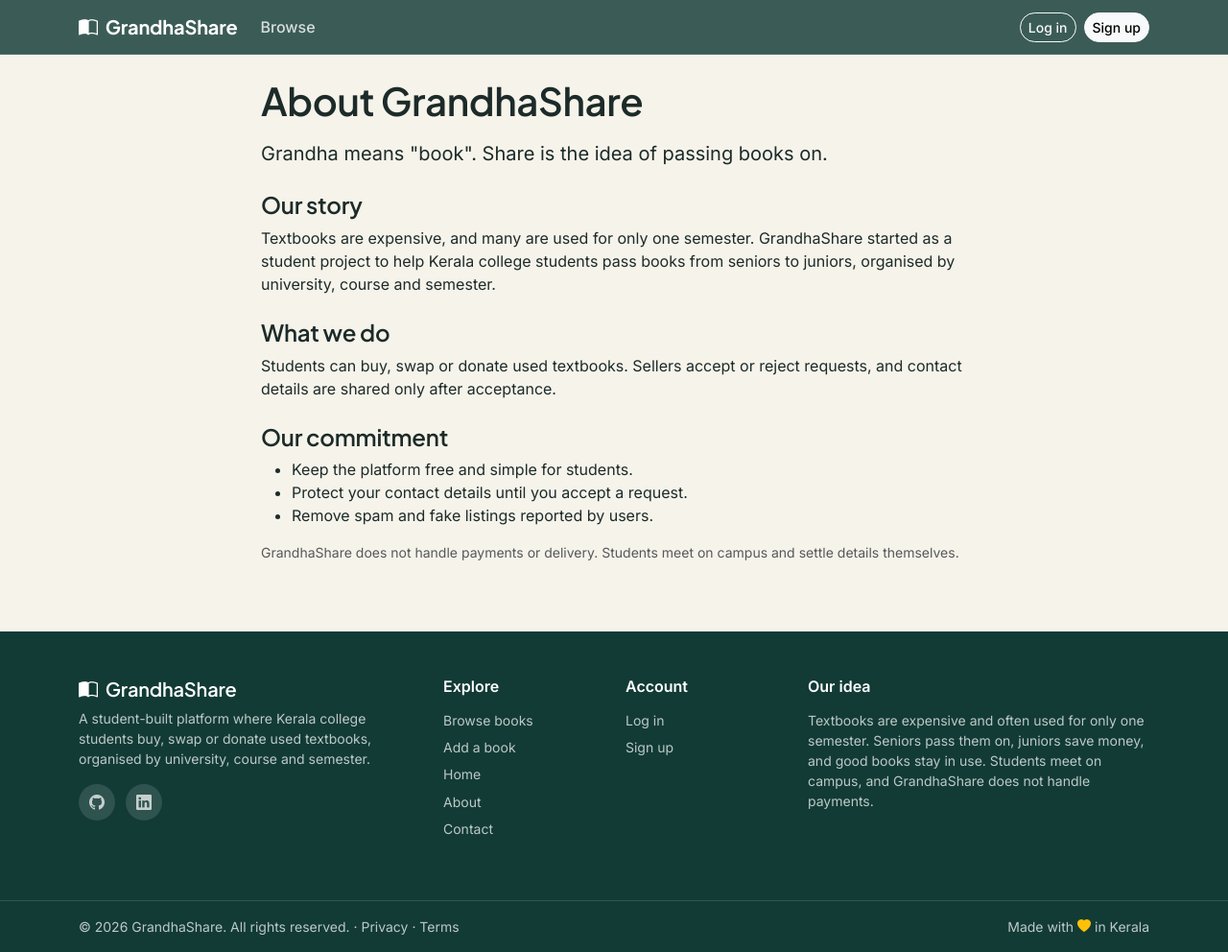
After one commit to merinks2004/grandhashare, a Django app: page /about/ in a window 1280 px wide. The commit adds this page. Shown: the whole page at 96% size. Run offline with Django 5.2, Linux system fonts and the light colour scheme.

Commit message:
Add About, Contact, Privacy and Terms pages with footer links

```diff
--- a/listings/urls.py
+++ b/listings/urls.py
@@ -12,4 +12,8 @@ urlpatterns = [
     path("books/<int:pk>/delete/", views.delete_listing, name="delete_listing"),
     path("books/<int:pk>/complete/", views.complete_listing, name="complete_listing"),
     path("books/<int:pk>/reopen/", views.reopen_listing, name="reopen_listing"),
+    path("about/", views.about, name="about"),
+    path("contact/", views.contact, name="contact"),
+    path("privacy/", views.privacy, name="privacy"),
+    path("terms/", views.terms, name="terms"),
 ]
--- a/listings/views.py
+++ b/listings/views.py
@@ -196,3 +196,19 @@ def reopen_listing(request, pk):
         listing.save()
         messages.success(request, "The book is available again.")
     return redirect("my_listings")
+
+
+def about(request):
+    return render(request, "pages/about.html")
+
+
+def contact(request):
+    return render(request, "pages/contact.html")
+
+
+def privacy(request):
+    return render(request, "pages/privacy.html")
+
+
+def terms(request):
+    return render(request, "pages/terms.html")
--- a/templates/base.html
+++ b/templates/base.html
@@ -69,8 +69,8 @@
                 <div class="col-lg-4">
                     <h5 class="text-white"><i class="bi bi-book-half me-2"></i>GrandhaShare</h5>
                     <p class="small">A student-built platform where Kerala college students buy, swap or donate used textbooks, organised by university, course and semester.</p>
-                    <a class="social-link" href="https://github.com/YOUR-USERNAME" target="_blank" rel="noopener" aria-label="GitHub"><i class="bi bi-github"></i></a>
-                    <a class="social-link" href="https://www.linkedin.com/in/YOUR-PROFILE" target="_blank" rel="noopener" aria-label="LinkedIn"><i class="bi bi-linkedin"></i></a>
+                    <a class="social-link" href="https://github.com/merinks2004" target="_blank" rel="noopener" aria-label="GitHub"><i class="bi bi-github"></i></a>
+                    <a class="social-link" href="https://linkedin.com/in/merin-k-s-495b37240" target="_blank" rel="noopener" aria-label="LinkedIn"><i class="bi bi-linkedin"></i></a>
                 </div>
                 <div class="col-6 col-lg-2">
                     <h6>Explore</h6>
@@ -78,6 +78,8 @@
                         <li><a href="{% url 'listing_list' %}">Browse books</a></li>
                         <li><a href="{% url 'add_listing' %}">Add a book</a></li>
                         <li><a href="{% url 'home' %}">Home</a></li>
+                        <li><a href="{% url 'about' %}">About</a></li>
+                        <li><a href="{% url 'contact' %}">Contact</a></li>
                     </ul>
                 </div>
                 <div class="col-6 col-lg-2">
@@ -100,7 +102,7 @@
         </div>
         <div class="footer-bottom">
             <div class="container py-3 d-flex flex-column flex-md-row justify-content-between small">
-                <span>&copy; 2026 GrandhaShare. All rights reserved.</span>
+                <span>&copy; 2026 GrandhaShare. All rights reserved. &middot; <a href="{% url 'privacy' %}" class="text-decoration-none">Privacy</a> &middot; <a href="{% url 'terms' %}" class="text-decoration-none">Terms</a></span>
                 <span>Made with <i class="bi bi-heart-fill text-warning"></i> in Kerala</span>
             </div>
         </div>
--- /dev/null
+++ b/templates/pages/about.html
@@ -0,0 +1,25 @@
+{% extends "base.html" %}
+{% block title %}About - GrandhaShare{% endblock %}
+{% block content %}
+<div class="row justify-content-center">
+    <div class="col-lg-8">
+        <h1 class="mb-3">About GrandhaShare</h1>
+        <p class="lead">Grandha means "book". Share is the idea of passing books on.</p>
+
+        <h4 class="mt-4">Our story</h4>
+        <p>Textbooks are expensive, and many are used for only one semester. GrandhaShare started as a student project to help Kerala college students pass books from seniors to juniors, organised by university, course and semester.</p>
+
+        <h4 class="mt-4">What we do</h4>
+        <p>Students can buy, swap or donate used textbooks. Sellers accept or reject requests, and contact details are shared only after acceptance.</p>
+
+        <h4 class="mt-4">Our commitment</h4>
+        <ul>
+            <li>Keep the platform free and simple for students.</li>
+            <li>Protect your contact details until you accept a request.</li>
+            <li>Remove spam and fake listings reported by users.</li>
+        </ul>
+
+        <p class="text-muted small">GrandhaShare does not handle payments or delivery. Students meet on campus and settle details themselves.</p>
+    </div>
+</div>
+{% endblock %}
```
Also changed, not shown: templates/pages/contact.html (added, +12 -0 lines), templates/pages/privacy.html (added, +18 -0 lines), templates/pages/terms.html (added, +17 -0 lines).
